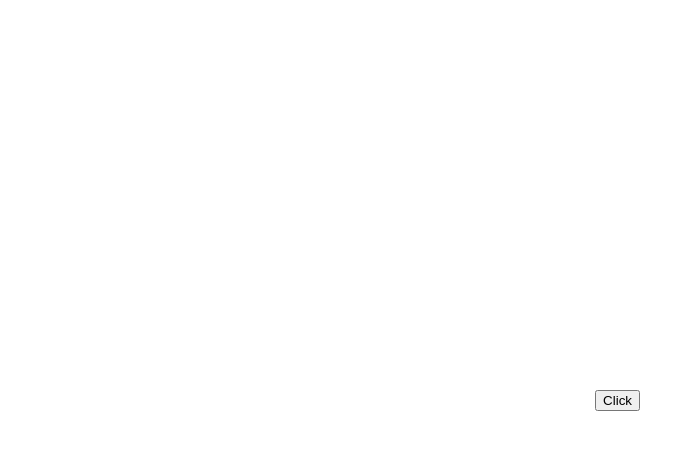
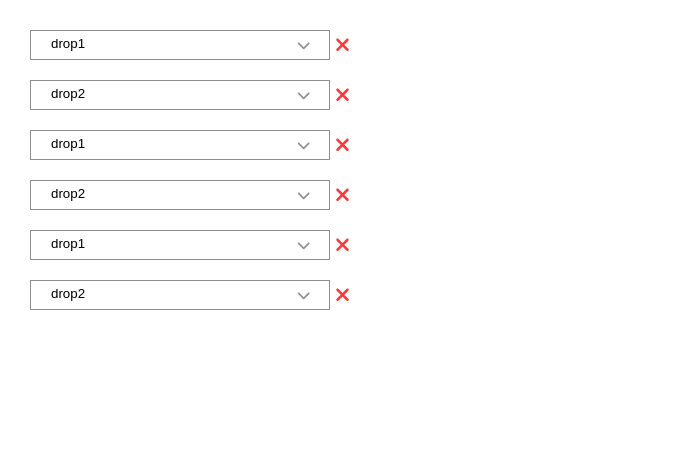
Before and after one commit to ShavJohn/si-listdropdown, a Vue app: page / in a window 1280 px wide. Shown: the top 450 px of the page, without its empty margins (0-673 px from the left). Built offline with nearby package versions, Linux system fonts and the light colour scheme.

Commit message:
Added dropdowns

```diff
--- a/index.html
+++ b/index.html
@@ -4,7 +4,7 @@
     <meta charset="UTF-8">
     <link rel="icon" href="/favicon.ico">
     <meta name="viewport" content="width=device-width, initial-scale=1.0">
-    <title>Vite App</title>
+    <title>Drop Down App</title>
   </head>
   <body>
     <div id="app"></div>
--- a/src/App.vue
+++ b/src/App.vue
@@ -6,10 +6,9 @@
 
 <script lang="ts">
     import { defineComponent } from "vue";
-    import { RouterView } from "vue-router";
 
     export default defineComponent({
-    components: { RouterView }
-})
+
+    })
 
 </script>
--- /dev/null
+++ b/src/assets/_custom-drop-down-styling.scss
@@ -0,0 +1,95 @@
+.drop-down-container {
+    width: 300px;
+    position: relative;
+    margin-bottom: 20px;
+
+    .drop-dwon-button-container {
+        position: relative;
+
+        .drop-down-btn {
+            width: 100%;
+            display: flex;
+            justify-content: space-between;
+            padding: 5px 20px;
+            height: 30px;
+            background-color: transparent;
+            border: 1px solid rgb(142, 142, 142);
+            cursor: pointer;
+
+            svg {
+                position: absolute;
+                transform: translateY(-50%);
+                top: 50%;
+                right: 20px;
+                color: rgb(142, 142, 142);
+            }
+        }
+
+        .delete-btn {
+            background-color: transparent;
+            border: none;
+            transform: translateY(-50%);
+            top: 50%;
+            position: absolute;
+            cursor: pointer;
+            right: -20px;
+
+            svg {
+                color: rgb(255, 54, 54);
+                font-size: 20px;
+            }
+        }
+    }
+
+
+    .drop-down-close {
+        height: 0;
+
+    }
+
+    .drop-down-open {
+        max-height: 300px;
+    }
+
+    .drop-down-manu-container {
+        width: 100%;
+        background-color: #373737;
+        position: absolute;
+        top: 98%;
+        overflow: hidden;
+        z-index: 99;
+
+        .drop-down-search-input {
+            display: flex;
+            justify-content: center;
+
+            input {
+                width: 100%;
+                padding: 5px 15px;
+
+                &:focus-visible {
+                    outline: none;
+                }
+
+            }
+        }
+
+        ul {
+            list-style: none;
+
+            li {
+                padding: 5px 20px;
+                transition: background-color 0.5s;
+                color: white;
+
+                &:hover {
+                    cursor: pointer;
+                    transition: background-color 0.5s;
+                    background-color: rgb(173, 173, 173);
+                }
+            }
+
+        }
+    }
+
+}
--- a/src/assets/base.css
+++ /dev/null
@@ -1,73 +0,0 @@
-/* color palette from <https://github.com/vuejs/theme> */
-:root {
-  --vt-c-white: #ffffff;
-  --vt-c-white-soft: #f8f8f8;
-  --vt-c-white-mute: #f2f2f2;
-
-  --vt-c-black: #181818;
-  --vt-c-black-soft: #222222;
-  --vt-c-black-mute: #282828;
-
-  --vt-c-indigo: #2c3e50;
-
-  --vt-c-divider-light-1: rgba(60, 60, 60, 0.29);
-  --vt-c-divider-light-2: rgba(60, 60, 60, 0.12);
-  --vt-c-divider-dark-1: rgba(84, 84, 84, 0.65);
-  --vt-c-divider-dark-2: rgba(84, 84, 84, 0.48);
-
-  --vt-c-text-light-1: var(--vt-c-indigo);
-  --vt-c-text-light-2: rgba(60, 60, 60, 0.66);
-  --vt-c-text-dark-1: var(--vt-c-white);
-  --vt-c-text-dark-2: rgba(235, 235, 235, 0.64);
-}
-
-/* semantic color variables for this project */
-:root {
-  --color-background: var(--vt-c-white);
-  --color-background-soft: var(--vt-c-white-soft);
-  --color-background-mute: var(--vt-c-white-mute);
-
-  --color-border: var(--vt-c-divider-light-2);
-  --color-border-hover: var(--vt-c-divider-light-1);
-
-  --color-heading: var(--vt-c-text-light-1);
-  --color-text: var(--vt-c-text-light-1);
-
-  --section-gap: 160px;
-}
-
-@media (prefers-color-scheme: dark) {
-  :root {
-    --color-background: var(--vt-c-black);
-    --color-background-soft: var(--vt-c-black-soft);
-    --color-background-mute: var(--vt-c-black-mute);
-
-    --color-border: var(--vt-c-divider-dark-2);
-    --color-border-hover: var(--vt-c-divider-dark-1);
-
-    --color-heading: var(--vt-c-text-dark-1);
-    --color-text: var(--vt-c-text-dark-2);
-  }
-}
-
-*,
-*::before,
-*::after {
-  box-sizing: border-box;
-  margin: 0;
-  font-weight: normal;
-}
-
-body {
-  min-height: 100vh;
-  color: var(--color-text);
-  background: var(--color-background);
-  transition: color 0.5s, background-color 0.5s;
-  line-height: 1.6;
-  font-family: Inter, -apple-system, BlinkMacSystemFont, 'Segoe UI', Roboto, Oxygen, Ubuntu,
-    Cantarell, 'Fira Sans', 'Droid Sans', 'Helvetica Neue', sans-serif;
-  font-size: 15px;
-  text-rendering: optimizeLegibility;
-  -webkit-font-smoothing: antialiased;
-  -moz-osx-font-smoothing: grayscale;
-}
--- a/src/assets/main.css
+++ /dev/null
@@ -1,35 +0,0 @@
-@import './base.css';
-
-#app {
-  max-width: 1280px;
-  margin: 0 auto;
-  padding: 2rem;
-
-  font-weight: normal;
-}
-
-a,
-.green {
-  text-decoration: none;
-  color: hsla(160, 100%, 37%, 1);
-  transition: 0.4s;
-}
-
-@media (hover: hover) {
-  a:hover {
-    background-color: hsla(160, 100%, 37%, 0.2);
-  }
-}
-
-@media (min-width: 1024px) {
-  body {
-    display: flex;
-    place-items: center;
-  }
-
-  #app {
-    display: grid;
-    grid-template-columns: 1fr 1fr;
-    padding: 0 2rem;
-  }
-}
--- /dev/null
+++ b/src/assets/main.scss
@@ -0,0 +1,10 @@
+@import './custom-drop-down-styling';
+
+*,  body {
+   margin: 0;
+   padding: 0;
+}
+
+.home-container {
+    padding: 30px;
+}
--- /dev/null
+++ b/src/components/custom-drop-down.vue
@@ -0,0 +1,65 @@
+<template>
+    <div class="drop-down-container" draggable="true">
+        <div class="drop-dwon-button-container">
+            <button class="drop-down-btn" @click="openDropDown = !openDropDown">
+                <slot name="buttonContent">
+
+                </slot>
+                <font-awesome-icon icon="fa-solid fa-chevron-down" />
+            </button>
+            <button class="delete-btn"><font-awesome-icon icon="fa-solid fa-xmark" /></button>
+        </div>
+        <div class="drop-down-manu-container" :class="openDropDown ? 'drop-down-open' : 'drop-down-close'">
+            <div class="drop-down-search-input">
+                <input type="text">
+            </div>
+            <ul>
+                <li v-for="listItem in listItems">
+                    {{  listItem.value  }}
+                </li>
+            </ul>
+        </div>
+    </div>
+</template>
+
+<script lang="ts">
+    import { defineComponent } from "vue";
+
+    export default defineComponent({
+        data() {
+            return {
+                openDropDown: false,
+                listItems: [
+                    {
+                        key: 'id',
+                        value: 'Id'
+                    },
+                    {
+                        key: 'title',
+                        value: 'Title'
+                    },
+                    {
+                        key: 'id',
+                        value: 'Id'
+                    },
+                    {
+                        key: 'title',
+                        value: 'Title'
+                    },
+                    {
+                        key: 'id',
+                        value: 'Id'
+                    },
+                    {
+                        key: 'title',
+                        value: 'Title'
+                    }
+                ]
+            }
+        },
+        methods: {
+
+        }
+
+    })
+</script>
--- a/src/main.ts
+++ b/src/main.ts
@@ -1,11 +1,26 @@
-import './assets/main.css'
+import './assets/main.scss';
 
 import { createApp } from 'vue'
 import App from './App.vue'
+
+import { FontAwesomeIcon } from '@fortawesome/vue-fontawesome'
+import { library } from '@fortawesome/fontawesome-svg-core'
+import { fas } from '@fortawesome/free-solid-svg-icons'
+import { fab } from '@fortawesome/free-brands-svg-icons'
+import { far } from '@fortawesome/free-regular-svg-icons'
+
+
+library.add(fas, fab, far)
+
+
+
+
 import router from './router'
 
 const app = createApp(App)
 
 app.use(router)
 
+app.component('font-awesome-icon', FontAwesomeIcon)
+
 app.mount('#app')
--- a/src/views/HomeView.vue
+++ b/src/views/HomeView.vue
@@ -1,23 +1,38 @@
 <template>
-    <div>
-        <button @click="change">Click</button>
-        {{  someData  }}
+    <div class="home-container">
+        <draggable v-model="dropDwons" tag="div" :group="dropDwons" item-key="id">
+            <template #item="{ element: dropDwon }">
+                <customDropDown>
+                    <template #buttonContent>
+                        {{  dropDwon  }}
+                    </template>
+                </customDropDown>
+            </template>
+        </draggable>
     </div>
 </template>
 
 <script lang="ts">
     import { defineComponent } from "vue";
+    import customDropDown from '../components/custom-drop-down.vue';
+    import draggable from 'vuedraggable';
 
     export default defineComponent({
+        components: {customDropDown, draggable},
         data() {
             return {
-                someData: ''
+                dropDwons: [
+                    'drop1',
+                    'drop2',
+                    'drop1',
+                    'drop2',
+                    'drop1',
+                    'drop2'
+                ]
             }
         },
         methods: {
-            change() {
-                this.someData = 'Some news'
-            }
+
         }
 
     })
--- a/tsconfig.app.json
+++ b/tsconfig.app.json
@@ -3,6 +3,7 @@
     "include": ["env.d.ts", "src/**/*", "src/**/*.vue"],
     "exclude": ["src/**/__tests__/*"],
     "compilerOptions": {
+        "target": "ES2016",
         "strict": true,
         "noImplicitThis": true,
         "composite": true,
```
Also changed, not shown: package.json (+9 -1 lines), 1 other file (tests, documents, lock files or other folders).
